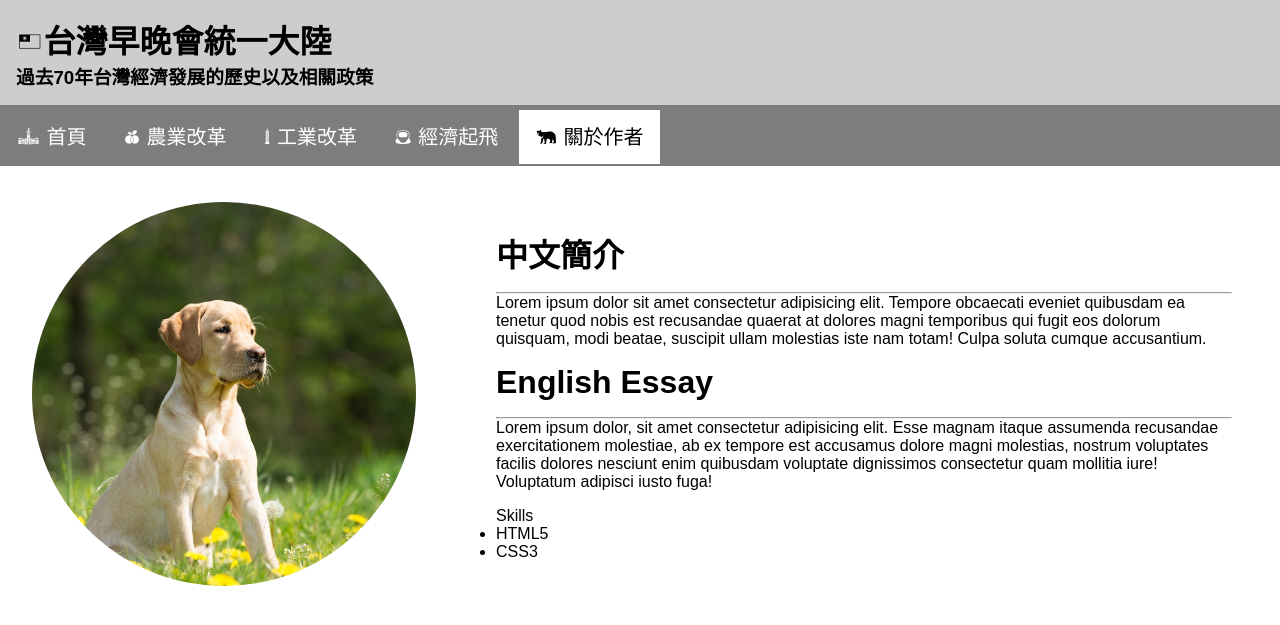
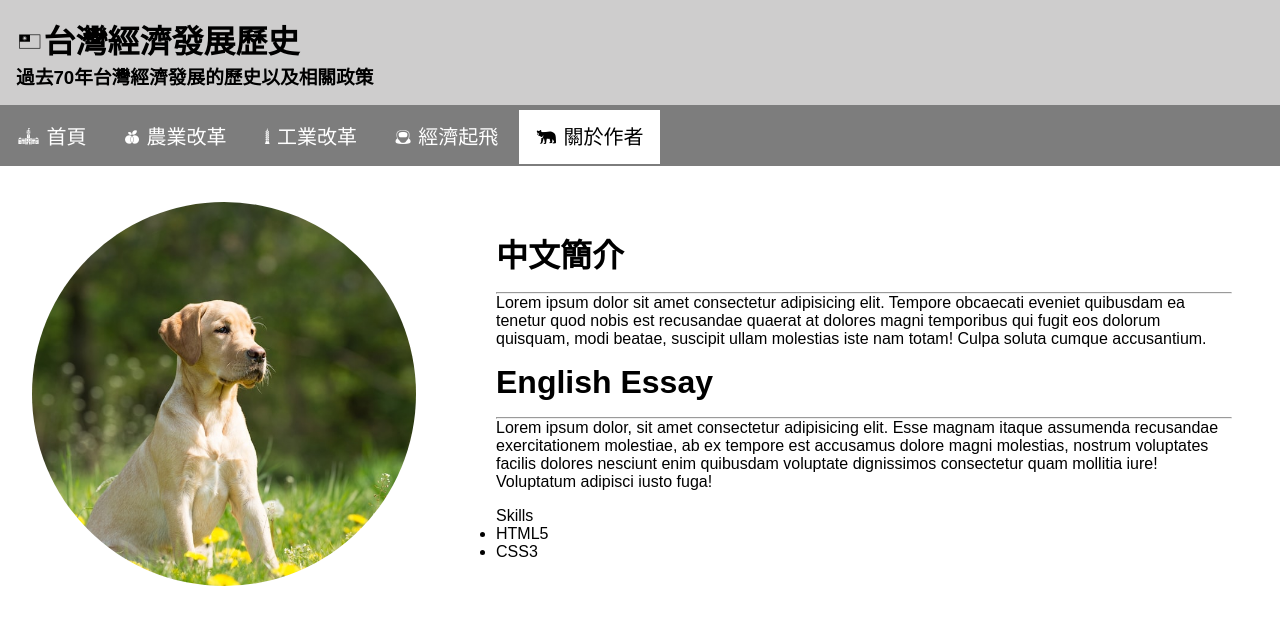
Before and after one commit to PoChengLo/Taiwan-Project, a plain HTML site: page HTML/About_the_author.html in a window 1280 px wide. Drawn offline with Linux system fonts and the light colour scheme; files that its build step writes are made by us from their sources; files whose address does not match are found by name.

Commit message:
change back

```diff
--- a/HTML/About_the_author.html
+++ b/HTML/About_the_author.html
@@ -20,7 +20,7 @@
   </head>
   <body>
     <header>
-      <h1><i class="twicon-roc-flag"></i>台灣早晚會統一大陸</h1>
+      <h1><i class="twicon-roc-flag"></i>台灣經濟發展歷史</h1>
       <h3>過去70年台灣經濟發展的歷史以及相關政策</h3>
     </header>
     <nav>
```
